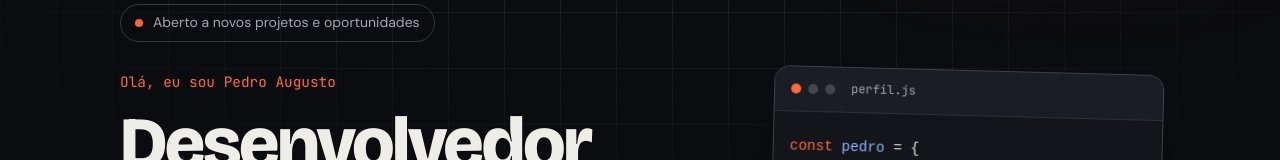
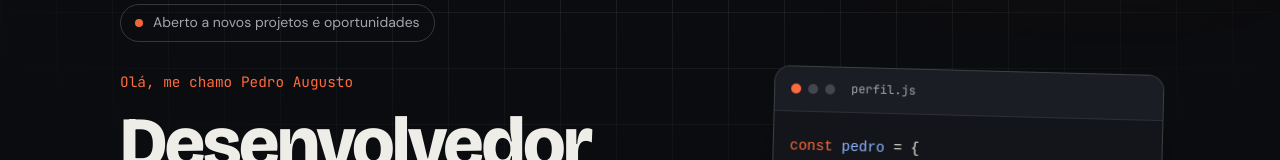
Before and after one commit to DevPedro2408/Portifolio-pedro, a React (Vite) app: page / in a window 1280 px wide. Shown: the part 156-316 px from the top of the page. Built offline with nearby package versions, Linux system fonts and the light colour scheme.

Commit message:
Atualização 5

```diff
--- a/src/components/sections/Hero.jsx
+++ b/src/components/sections/Hero.jsx
@@ -12,7 +12,7 @@ export default function Hero() {
             Aberto a novos projetos e oportunidades
           </p>
 
-          <p className="hero__greeting">Olá, eu sou {profile.firstName}</p>
+          <p className="hero__greeting">Olá, me chamo {profile.firstName}</p>
 
           <h1 id="hero-titulo" className="hero__title">
             Desenvolvedor <span className="hero__title-accent">Web</span>
```
